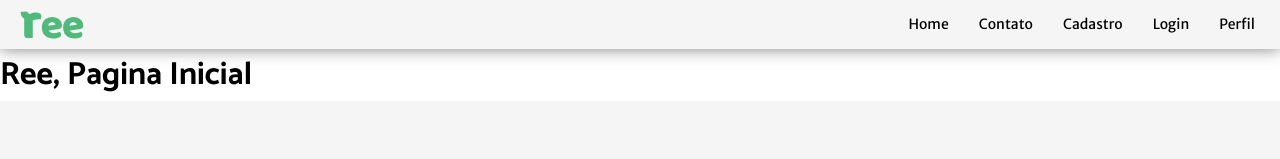
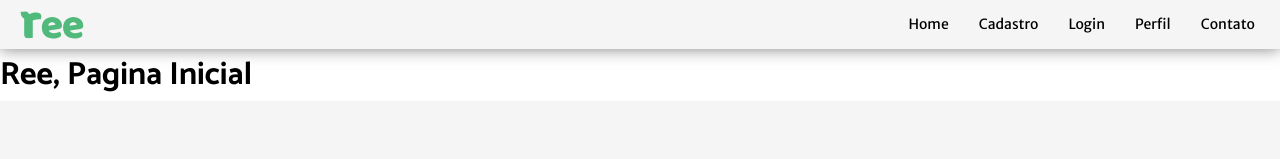
Before and after one commit to italoitalo/ree, a React (Create React App) app: page / in a window 1280 px wide. Shown: the top 159 px of the page. Built offline with nearby package versions, Linux system fonts and the light colour scheme.

Commit message:
update
update

```diff
--- a/src/components/Rotas/Cabecalho.js
+++ b/src/components/Rotas/Cabecalho.js
@@ -12,10 +12,10 @@ export default function Cabecalho(){
 
                 <Ul>
                     <Navigation to="/"><Li>Home</Li></Navigation>
-                    <Navigation to="/contato"><Li>Contato</Li></Navigation>
                     <Navigation to="/cadastro"><Li>Cadastro</Li></Navigation>
                     <Navigation to="/login"><Li>Login</Li></Navigation>
                     <Navigation to="/perfil"><Li>Perfil</Li></Navigation>
+                    <Navigation to="/contato"><Li>Contato</Li></Navigation>
                 </Ul>
             </Div>
         </>
```
